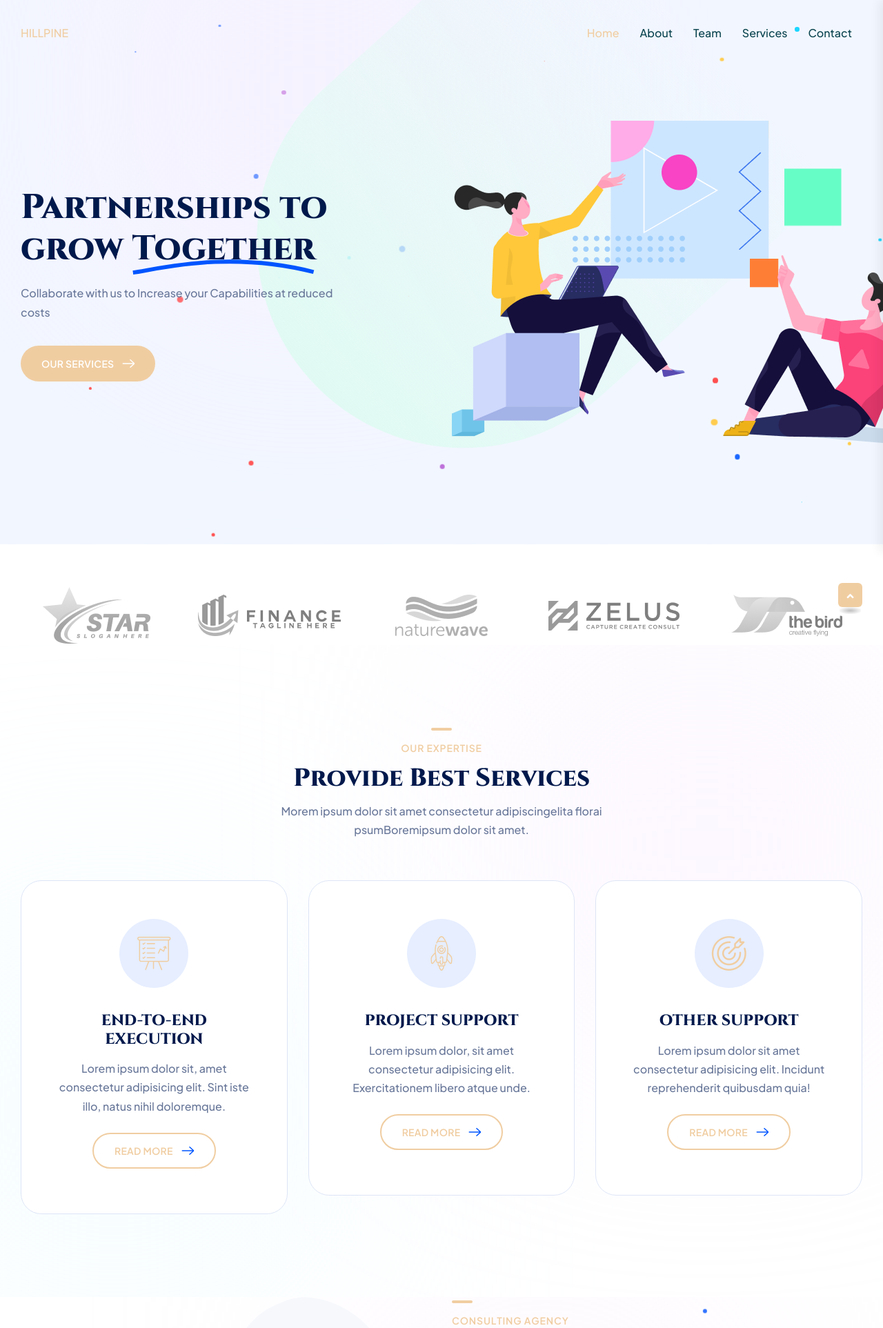
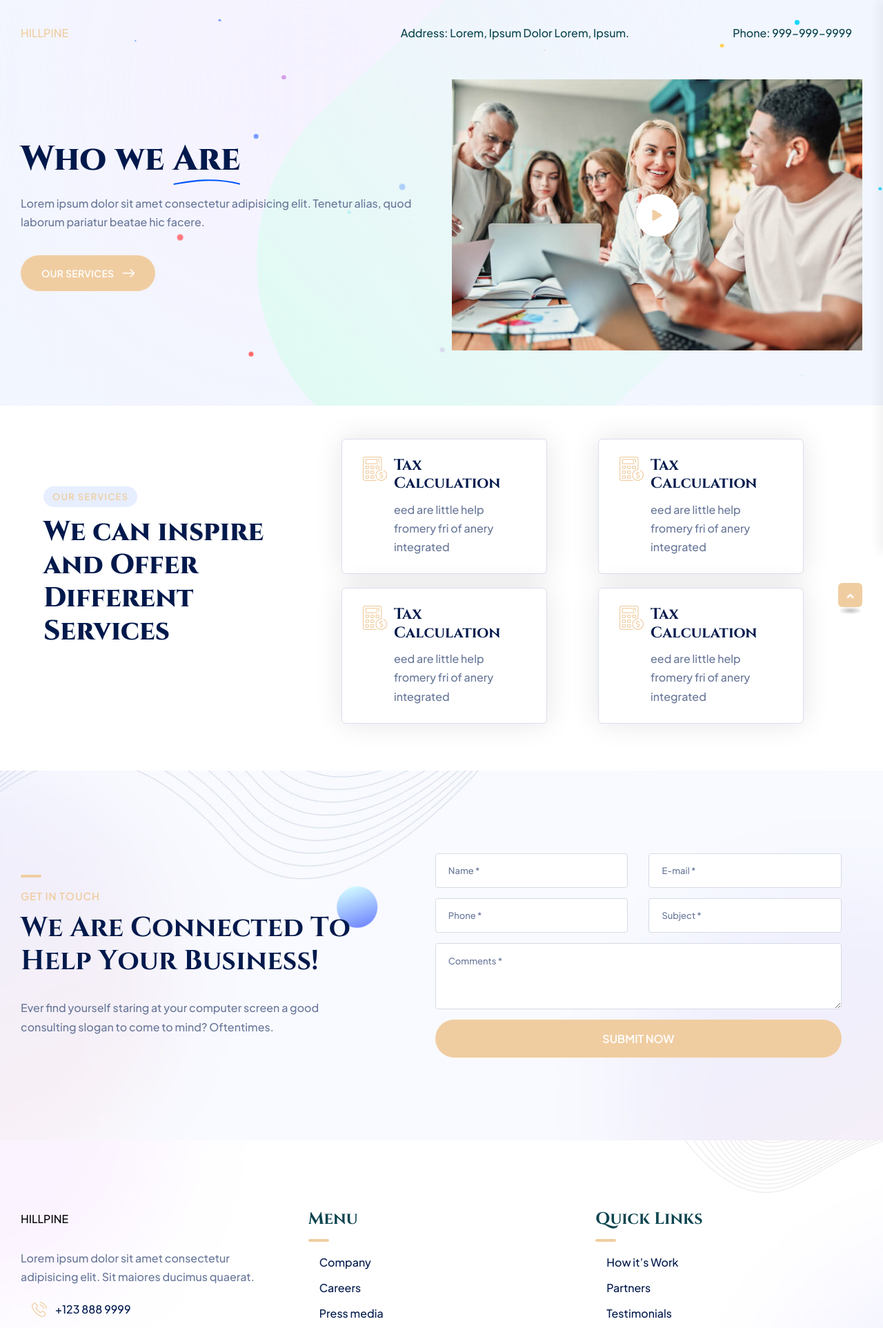
Before and after one commit to amartist17/Hillpine, a Node server app: page / in a window 1280 px wide. Shown: the top 1925 px of the page at 69% size. Run offline with Node 20, Linux system fonts and the light colour scheme; some libraries are stand-ins or nearby versions.

Commit message:
new design

```diff
--- a/app.js
+++ b/app.js
@@ -14,11 +14,11 @@ app.get("/", (req, res) => {
   res.render("index");
 });
 
-app.get("/about", (req, res) => {
-  res.render("about");
-});
-app.get("/team", (req, res) => {
-  res.render("team");
-});
+// app.get("/about", (req, res) => {
+//   res.render("about");
+// });
+// app.get("/team", (req, res) => {
+//   res.render("team");
+// });
 
 module.exports = app;
--- a/views/index.ejs
+++ b/views/index.ejs
@@ -28,6 +28,23 @@
         <style>
           .list-wrap a{
               color: #00194c !important;
+          }
+          .play-btn::after{
+            content: "";
+    position: absolute;
+    left: 50%;
+    top: 50%;
+    width: 100%;
+    height: 100%;
+    border: 1px solid var(--tg-white);
+    border-radius: 50%;
+    transform: translateX(-50%) translateY(-50%) translateZ(0) scale(1);
+    animation: pulse-border 1500ms ease-out infinite;
+          }
+          .list-wrap li{
+            width: 40%;
+            margin: 0 16px;
+
           }
       </style>
     </head>
@@ -65,12 +82,12 @@
                                         <a href="">HILLPINE</a>
                                     </div>
                                     <div class="navbar-wrap main-menu d-none d-lg-flex">
-                                        <ul class="navigation">
-                                            <li class="active "><a href="#">Home</a></li>
-                                            <li><a href="/about">About</a></li>
-                                            <li><a href="/team">Team</a></li>
-                                            <li><a href="/services">Services</a></li>
-                                            <li><a href="/contact">Contact</a></li>
+                                        <ul class="navigation" >
+                                            <li style="margin-right: 120px !important;"><a href="#">Address: Lorem, ipsum dolor Lorem, ipsum.
+                                            </a></li>
+
+                                            <li><a href="/contact">Phone: 999-999-9999
+                                            </a></li>
 
 
                                             </li>
@@ -126,23 +143,40 @@
             <section class="banner-area-five has-animation">
                 <div class="container">
                     <div class="row align-items-center justify-content-center">
-                        <div class="col-lg-7 col-md-10 order-0 order-lg-2">
-                            <div class="banner-img-five">
+                        <div class="col-lg-6 col-md-10 order-0 order-lg-2">
+                            <!-- <div class="banner-img-five">
                                 <img src="assets/img/banner/h5_banner_main_img.png" alt="" class="main-img">
                                 <img src="assets/img/banner/h5_banner_shape01.png" alt="" class="shape-one" data-aos="fade-up-left" data-aos-delay="600">
                                 <img src="assets/img/banner/h5_banner_shape02.png" alt="" class="shape-two">
                                 <img src="assets/img/banner/h5_banner_shape03.png" alt="" class="shape-three">
+                            </div> -->
+
+                            <div class="col-59">
+                                <div class="thumb" style="position: relative;"">
+                                    <img src="assets/img/project/project_details02.jpg" alt="" >
+                                    <a style="position: absolute;
+                                    left: 50%;
+                                    top: 50%;
+                                    transform: translate(-50%, -50%);
+                                    width: 62px;
+                                    height: 62px;
+                                    display: flex;
+                                    align-items: center;
+                                    justify-content: center;
+                                    background: var(--tg-white);
+                                    border-radius: 50%;" href="https://www.youtube.com/watch?v=6mkoGSqTqFI" class="play-btn popup-video"><i class="fas fa-play"></i></a>
                                 </div>
                             </div>
-                        <div class="col-lg-5">
+                        </div>
+                        <div class="col-lg-6">
                             <div class="banner-content-five">
-                                <h2 class="title" data-aos="fade-right" data-aos-delay="0">Partnerships to grow
-                                    <span>Together
+                                <h2 class="title" data-aos="fade-right" data-aos-delay="0">Who we
+                                    <span>Are
                                         <svg viewBox="0 0 183 16" fill="none" xmlns="http://www.w3.org/2000/svg">
                                             <path d="M1.1884 13.1749C27.3244 9.45935 96.6096 -9.08021 181.595 12.5919" stroke="#0055FF" stroke-width="4" />
                                         </svg>
                                     </span></h2>
-                                <p data-aos="fade-right" data-aos-delay="300">Collaborate with us to Increase your Capabilities at reduced costs</p>
+                                <p data-aos="fade-right" data-aos-delay="300">Lorem ipsum dolor sit amet consectetur adipisicing elit. Tenetur alias, quod laborum pariatur beatae hic facere.</p>
                                 <a href="services.html" class="btn btn-three" data-aos="fade-right" data-aos-delay="600">Our Services</a>
                             </div>
                         </div>
@@ -152,38 +186,59 @@
             <!-- banner-area-end -->
 
             <!-- brand-area -->
-            <div class="brand-aera-five pt-60">
+            <div class="brand-aera-five p-5">
                 <div class="container">
-                    <div class="row brand-active">
-                        <div class="col-lg-12">
-                            <div class="brand-item">
-                                <img src="assets/img/brand/brand_img01.png" alt="">
+                    <div class="row align-items-center">
+                        <div class="col-lg-4">
+                            <div class="section-title-two mb-60">
+                                <span class="sub-title">Our Services</span>
+                                <h2 class="title">We can inspire and Offer Different Services</h2>
                             </div>
                         </div>
-                        <div class="col-lg-12">
-                            <div class="brand-item">
-                                <img src="assets/img/brand/brand_img02.png" alt="">
+                        <div class="col-lg-8">
+                            <div class="services-details-list-two">
+                                <ul class="list-wrap" style="display: flex; flex-wrap: wrap; align-items: center; justify-content: space-around;">
+
+                                    <li style="margin-bottom: 20px;">
+                                        <div class="icon">
+                                            <i class="flaticon-calculator"></i>
                                         </div>
+                                        <div class="content">
+                                            <h5 class="title">Tax Calculation</h5>
+                                            <p>eed are little help fromery fri of anery integrated</p>
                                         </div>
-                        <div class="col-lg-12">
-                            <div class="brand-item">
-                                <img src="assets/img/brand/brand_img03.png" alt="">
+                                    </li>
+                                    <li style="margin-bottom: 20px;">
+                                        <div class="icon">
+                                            <i class="flaticon-calculator"></i>
                                         </div>
+                                        <div class="content">
+                                            <h5 class="title">Tax Calculation</h5>
+                                            <p>eed are little help fromery fri of anery integrated</p>
                                         </div>
-                        <div class="col-lg-12">
-                            <div class="brand-item">
-                                <img src="assets/img/brand/brand_img04.png" alt="">
+                                    </li>
+                                    <li style="margin-bottom: 20px;">
+                                        <div class="icon">
+                                            <i class="flaticon-calculator"></i>
                                         </div>
+                                        <div class="content">
+                                            <h5 class="title">Tax Calculation</h5>
+                                            <p>eed are little help fromery fri of anery integrated</p>
                                         </div>
-                        <div class="col-lg-12">
-                            <div class="brand-item">
-                                <img src="assets/img/brand/brand_img05.png" alt="">
+                                    </li>
+                                    <li style="margin-bottom: 20px;">
+                                        <div class="icon">
+                                            <i class="flaticon-calculator"></i>
                                         </div>
+                                        <div class="content">
+                                            <h5 class="title">Tax Calculation</h5>
+                                            <p>eed are little help fromery fri of anery integrated</p>
                                         </div>
-                        <div class="col-lg-12">
-                            <div class="brand-item">
-                                <img src="assets/img/brand/brand_img03.png" alt="">
+                                    </li>
+
+                                </ul>
                             </div>
+
                         </div>
                     </div>
                 </div>
@@ -191,7 +246,7 @@
             <!-- brand-area-end -->
 
             <!-- services-area -->
-            <section class="services-area-four">
+            <!-- <section class="services-area-four">
                 <div class="container">
                     <div class="row justify-content-center">
                         <div class="col-lg-6">
@@ -243,11 +298,11 @@
                         </div>
                     </div>
                 </div>
-            </section>
+            </section> -->
             <!-- services-area-end -->
 
             <!-- about-area -->
-            <section class="about-area-six">
+            <!-- <section class="about-area-six">
                 <div class="container">
                     <div class="row align-items-center justify-content-center">
                         <div class="col-lg-6 col-md-10">
@@ -277,11 +332,11 @@
                         </div>
                     </div>
                 </div>
-            </section>
+            </section> -->
             <!-- about-area-end -->
 
             <!-- counter-area -->
-            <section class="counter-area-three pb-90">
+            <!-- <section class="counter-area-three pb-90">
                 <div class="container">
                     <div class="row justify-content-center">
                         <div class="col-xl-3 col-lg-4 col-sm-6">
@@ -330,7 +385,7 @@
                         </div>
                     </div>
                 </div>
-            </section>
+            </section> -->
             <!-- counter-area-end -->
 
             <!-- team-area -->
@@ -540,7 +595,7 @@
             <!-- cta-area-end -->
 
             <!-- testimonial-area -->
-            <section class="testimonial-area-five">
+            <!-- <section class="testimonial-area-five">
                 <div class="container">
                     <div class="row justify-content-center">
                         <div class="col-lg-6 col-md-8">
@@ -618,7 +673,7 @@
                         </div>
                     </div>
                 </div>
-            </section>
+            </section> -->
             <!-- testimonial-area-end -->
 
             <!-- blog-area -->
@@ -693,38 +748,58 @@
             </section> -->
             <!-- blog-area-end -->
 
-            <!-- request-area -->
-            <section class="request-area request-bg" data-background="assets/img/bg/request_bg.jpg">
+            <section class="contact-area contact-bg" data-background="assets/img/bg/contact_bg.jpg">
                 <div class="container">
                     <div class="row align-items-center">
                         <div class="col-lg-5">
-                            <div class="request-content tg-heading-subheading animation-style1">
-                                <h2 class="title tg-element-title">Let’s Request a Schedule For <br> Free Consultation</h2>
+                            <div class="contact-content">
+                                <div class="section-title mb-30 tg-heading-subheading animation-style2">
+                                    <span class="sub-title tg-element-title">GET IN TOUCH</span>
+                                    <h2 class="title tg-element-title">We Are Connected To Help Your Business!</h2>
+                                </div>
+                                <p>Ever find yourself staring at your computer screen a good consulting slogan to come to mind? Oftentimes.</p>
                             </div>
                         </div>
                         <div class="col-lg-7">
-                            <div class="request-content-right">
-                                <div class="request-contact">
-                                    <div class="icon">
-                                        <i class="flaticon-phone-call"></i>
-                                    </div>
-                                    <div class="content">
-                                        <span>Hotline 24/7</span>
-                                        <a href="tel:0123456789">+123 8989 444</a>
+                            <div class="contact-form">
+                                <form action="#">
+                                    <div class="row">
+                                        <div class="col-md-6">
+                                            <div class="form-grp">
+                                                <input type="text" placeholder="Name *">
                                             </div>
                                         </div>
-                                <div class="request-btn">
-                                    <a href="contact.html" class="btn">Request a Schedule</a>
+                                        <div class="col-md-6">
+                                            <div class="form-grp">
+                                                <input type="email" placeholder="E-mail *">
+                                            </div>
+                                        </div>
+                                        <div class="col-md-6">
+                                            <div class="form-grp">
+                                                <input type="number" placeholder="Phone *">
+                                            </div>
+                                        </div>
+                                        <div class="col-md-6">
+                                            <div class="form-grp">
+                                                <input type="text" placeholder="Subject *">
+                                            </div>
+                                        </div>
+                                        <div class="col-md-12">
+                                            <div class="form-grp">
+                                                <textarea placeholder="Comments *"></textarea>
+                                            </div>
+                                        </div>
+                                    </div>
+                                    <button type="submit">Submit Now</button>
+                                </form>
                             </div>
                         </div>
                     </div>
                 </div>
-                </div>
-                <div class="request-shape">
-                    <img src="assets/img/images/request_shape.png" alt="">
+                <div class="contact-shape">
+                    <img src="assets/img/images/contact_shape.png" alt="">
                 </div>
             </section>
-            <!-- request-area-end -->
 
         </main>
         <!-- main-area-end -->
@@ -767,7 +842,7 @@
                                     </div>
                                 </div>
                             </div>
-                            <div class="col-lg-2 col-md-5 col-sm-6">
+                            <div class="col-lg-4 col-md-5 col-sm-6">
                                 <div class="footer-widget">
                                     <h4 class="fw-title">Menu</h4>
                                     <div class="footer-link">
@@ -781,7 +856,7 @@
                                     </div>
                                 </div>
                             </div>
-                            <div class="col-lg-2 col-md-5 col-sm-6">
+                            <div class="col-lg-4 col-md-5 col-sm-6">
                                 <div class="footer-widget">
                                     <h4 class="fw-title">Quick Links</h4>
                                     <div class="footer-link">
@@ -795,27 +870,7 @@
                                     </div>
                                 </div>
                             </div>
-                            <div class="col-lg-4 col-md-7">
-                                <div class="footer-widget">
-                                    <h4 class="fw-title">Our Newsletter</h4>
-                                    <div class="footer-newsletter">
-                                        <p>Sign up to Privitar’s weekly newsletter to get the latest updates.</p>
-                                        <form action="#">
-                                            <input type="email" placeholder="enter your e-mail">
-                                            <button type="submit">Subscribe</button>
-                                        </form>
-                                        <div class="footer-social footer-social-two">
-                                            <ul class="list-wrap">
-                                                <li><a href="#"><i class="fab fa-facebook-f"></i></a></li>
-                                                <li><a href="#"><i class="fab fa-twitter"></i></a></li>
-                                                <li><a href="#"><i class="fab fa-instagram"></i></a></li>
-                                                <li><a href="#"><i class="fab fa-pinterest-p"></i></a></li>
-                                                <li><a href="#"><i class="fab fa-youtube"></i></a></li>
-                                            </ul>
-                                        </div>
-                                    </div>
-                                </div>
-                            </div>
+
                         </div>
                     </div>
                 </div>
```
Lines whose indentation alone changed are shown as unchanged.
